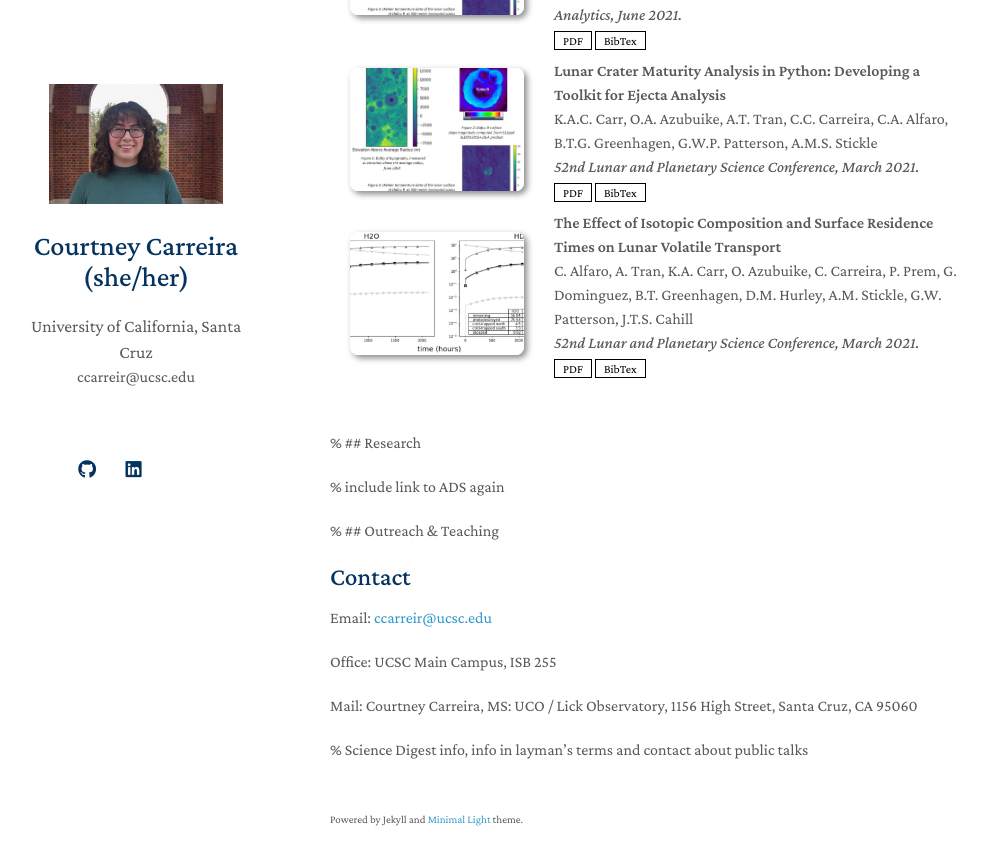
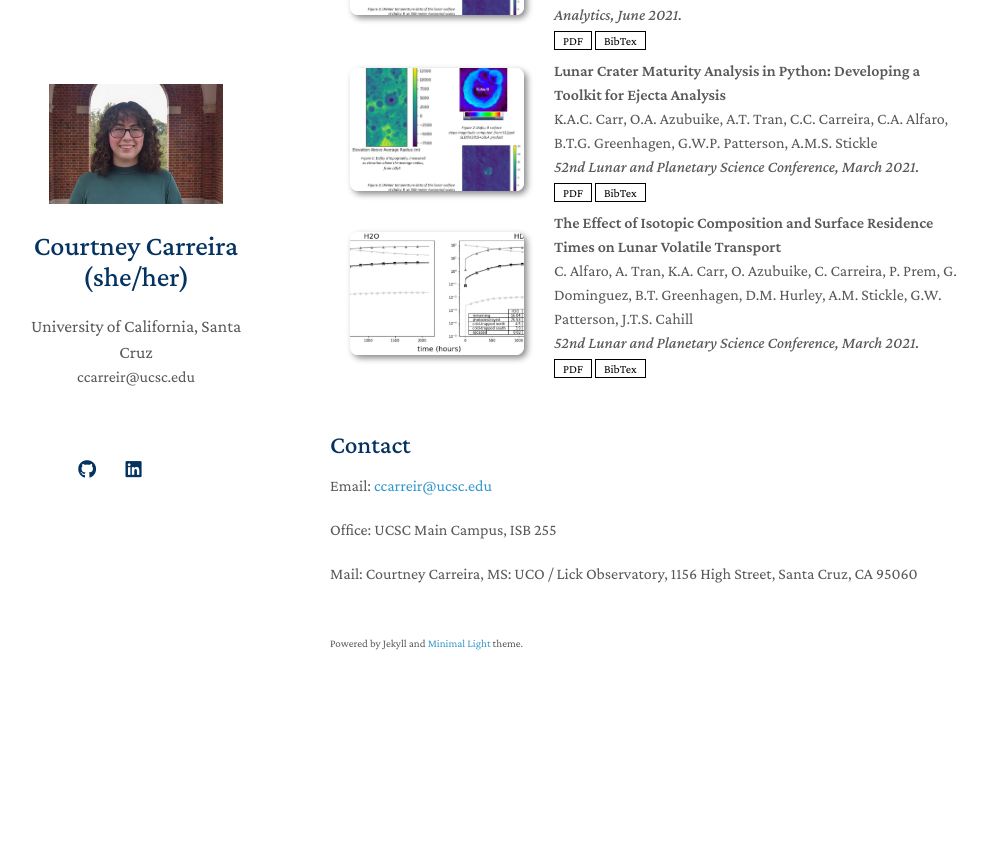
Before and after one commit to courtneycarreira/courtneycarreira.github.io, a Jekyll site: the page built from index.md, in a window 1280 px wide and 900 px high, scrolled down 714 px. Shown: the top 865 px of the window, without its empty margins (140-1123 px from the left). Built offline with Jekyll 4.4.1, drawn with Linux system fonts in a browser that asks for light colours; nearby versions of some CDN libraries; a style sheet for code colours, icons or effects is not loaded; our own code applies the rules of GitHub Pages for plain Markdown files; after the commit the page ends 1438 px from its top, so only the background shows below that.

Commit message:
comments

```diff
--- a/index.md
+++ b/index.md
@@ -12,11 +12,11 @@
 
 {% include_relative _includes/publications.html %}
 
-% ## Research
+<!-- ## Research
 
-% include link to ADS again
+include link to ADS again
 
-% ## Outreach & Teaching
+## Outreach & Teaching -->
 
 ## Contact
 
@@ -26,4 +26,4 @@
 
 Mail: Courtney Carreira, MS: UCO / Lick Observatory, 1156 High Street, Santa Cruz, CA 95060
 
-% Science Digest info, info in layman's terms and contact about public talks
+<!-- Science Digest info, info in layman's terms and contact about public talks -->
```
